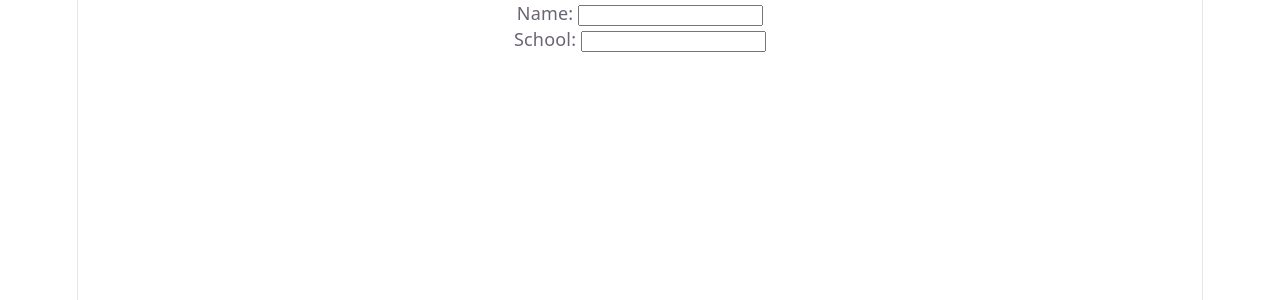
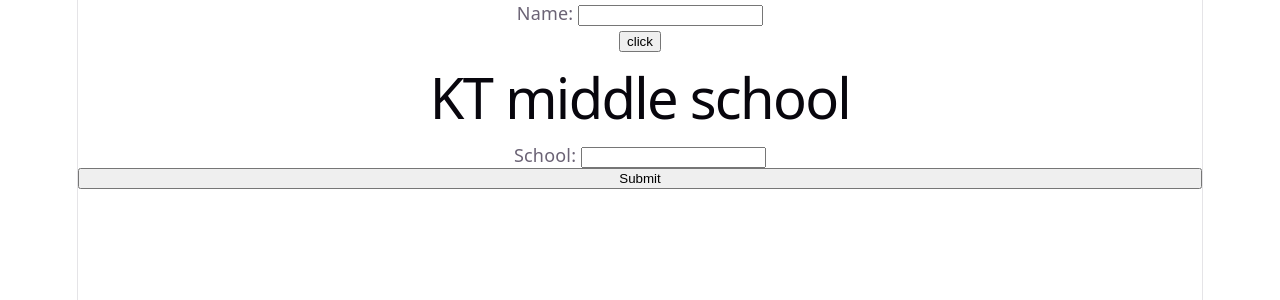
Before and after one commit to UmaanMehraj/cv-app, a React (Vite) app: page / in a window 1280 px wide. Shown: the top 300 px of the page. Built offline with nearby package versions, Linux system fonts and the light colour scheme.

Commit message:
update: Form.jsx

```diff
--- a/src/components/Form.jsx
+++ b/src/components/Form.jsx
@@ -2,12 +2,17 @@ import { useState } from 'react'
 
 function GeneralInfo() {
   const [name, setName] = useState('John Doe')
+  const [isSubmitted, changeSubmitted] = useState(false)
 
   function updateName() {
     const input = document.querySelector('#name')
     setName(input.value)
+    changeSubmitted(true)
   }
 
+  if(isSubmitted){
+    return <h1>{name}</h1>
+  }
   return (
     <section>
       <div className='form'>
@@ -15,6 +20,7 @@ function GeneralInfo() {
           <label htmlFor='name'>Name: </label>
           <input type='text' id='name' name='name' />
         </form>
+        <button type='submit' onClick={updateName}>click</button>
       </div>
     </section>
   )
@@ -31,7 +37,8 @@ function EducationalXp() {
   return (
     <section>
       <div className='form'>
-        <form>
+        <h1>{schoolName}</h1>
+        <form onSubmit={updatetSchoolName}>
           <label htmlFor='schoolName'>School: </label>
           <input type='text' name='schoolName' id='school' />
         </form>
--- a/src/main.jsx
+++ b/src/main.jsx
@@ -7,5 +7,10 @@ import Form from './components/Form.jsx'
 createRoot(document.getElementById('root')).render(
   <StrictMode>
     <Form/>
+    <button type='submit' onClick={
+      (e) =>{
+        e.preventDefault()
+      }
+    }>Submit</button>
   </StrictMode>,
 )
```
